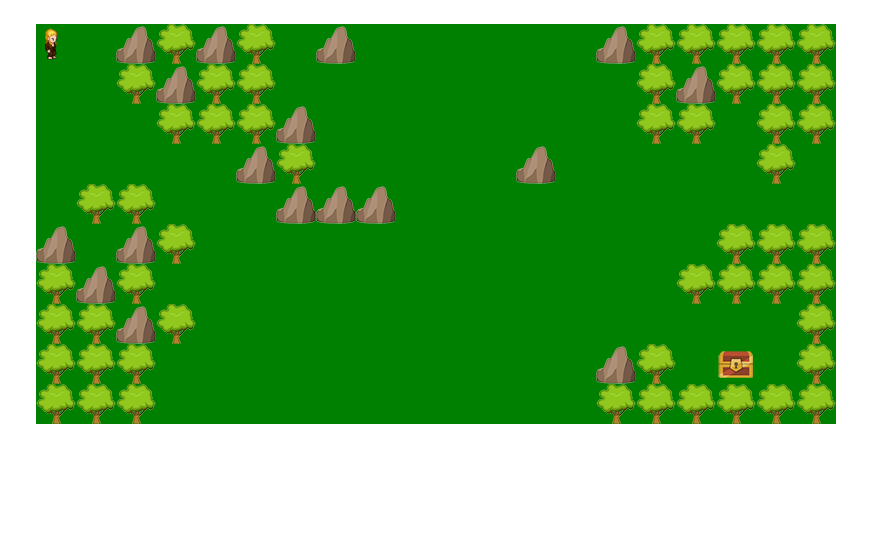
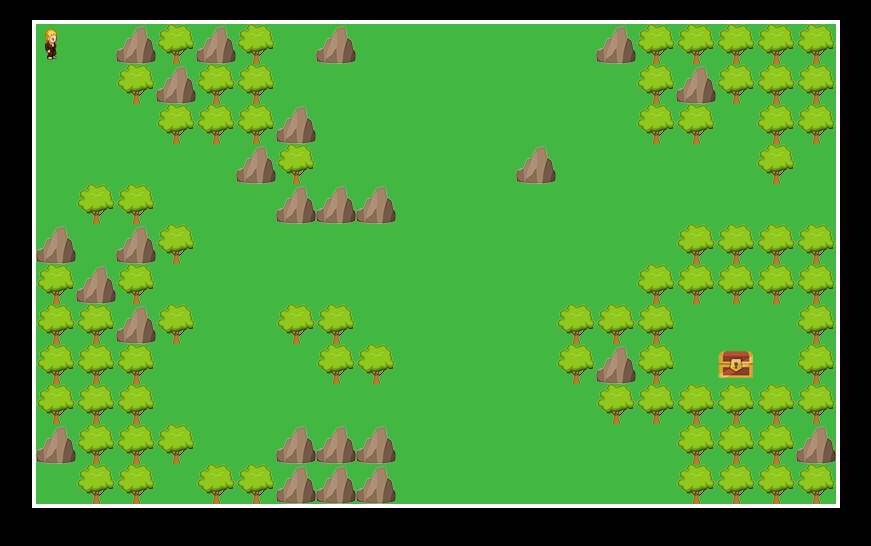
Before and after one commit to marjika/redux-game, a React (Create React App) app in the folder redux-game/: page / in a window 1280 px wide. Shown: the top 546 px of the page, without its empty margins (208-1079 px from the left). Built offline with nearby package versions, Linux system fonts and the light colour scheme.

Commit message:
with working player movement and secret path

```diff
--- a/redux-game/src/data/maps/1/index.js
+++ b/redux-game/src/data/maps/1/index.js
@@ -4,9 +4,11 @@ export const tiles = [
     [0,0,0,6,6,6,5,0,0,0,0,0,0,0,0,6,6,0,6,6],
     [0,0,0,0,0,5,6,0,0,0,0,0,5,0,0,0,0,0,6,0],
     [0,6,6,0,0,0,5,5,5,0,0,0,0,0,0,0,0,0,0,0],
-    [5,0,5,6,0,0,0,0,0,0,0,0,0,0,0,0,0,6,6,6],
-    [6,5,6,0,0,0,0,0,0,0,0,0,0,0,0,0,6,6,6,6],
-    [6,6,5,6,0,0,0,0,0,0,0,0,0,0,0,0,0,0,0,6],
-    [6,6,6,0,0,0,0,0,0,0,0,0,0,0,5,6,0,8,0,6],
-    [6,6,6,0,0,0,0,0,0,0,0,0,0,0,6,6,6,6,6,6]
+    [5,0,5,6,0,0,0,0,0,0,0,0,0,0,0,0,6,6,6,6],
+    [6,5,6,0,0,0,0,0,0,0,0,0,0,0,0,6,6,6,6,6],
+    [6,6,5,6,0,0,6,6,0,0,0,0,0,3,3,3,0,0,0,6],
+    [6,6,6,0,0,0,0,6,6,0,0,0,0,6,5,6,0,4,0,6],
+    [6,6,6,0,0,0,0,0,0,0,0,0,0,0,6,6,6,6,6,6],
+    [5,6,6,6,0,0,5,5,5,0,0,0,0,0,0,0,6,6,6,5],
+    [0,6,6,0,6,6,5,5,5,0,0,0,0,0,0,0,6,6,6,6]
 ]
--- a/redux-game/src/features/map/index.js
+++ b/redux-game/src/features/map/index.js
@@ -8,12 +8,14 @@ function getTileSprite(type) {
     switch(type) {
         case 0:
             return "grass"
+        case 3:
+            return "tree"
+        case 4:
+            return "chest"
         case 5:
             return "rock"
         case 6:
             return "tree"
-        case 8:
-            return "chest"
     }
 }
 
@@ -49,7 +51,7 @@ function Map(props) {
                 top: "0px",
                 left: "0px",
                 width: "800px",
-                height: "400px",
+                height: "480px",
                 backgroundColor: "green",
                 border: "4px solid white"
             }}
--- a/redux-game/src/features/map/style.css
+++ b/redux-game/src/features/map/style.css
@@ -1,10 +1,6 @@
 .tile {
     display: inline-flex;
-    background-color: green;
-}
-
-.grass {
-    background-color: green;
+    background-color: #42b842;
 }
 
 .rock {
--- a/redux-game/src/features/player/movement.js
+++ b/redux-game/src/features/player/movement.js
@@ -18,17 +18,22 @@ export default function handleMovement(player) {
         }
     }
 
-    function getSpriteLocation(direction) {
+    function getSpriteLocation(direction, walkIndex) {
         switch(direction) {
             case "NORTH":
-                return "0px 0px"
+                return `${SPRITE_SIZE*walkIndex}px ${SPRITE_SIZE*0}px`
             case "EAST":
-                return "0px 40px"
+                return `${SPRITE_SIZE*walkIndex}px ${SPRITE_SIZE*1}px`
             case "SOUTH":
-                return "0px 80px"
+                return `${SPRITE_SIZE*walkIndex}px ${SPRITE_SIZE*2}px`
             case "WEST":
-                return "0px 120px"
+                return `${SPRITE_SIZE*walkIndex}px ${SPRITE_SIZE*3}px`
         }
+    }
+
+    function getWalkIndex() {
+        const walkIndex = store.getState().player.walkIndex;
+        return walkIndex >= 8 ? 0 : walkIndex + 1;
     }
 
     function observeBoundaries(oldPos, newPos) {
@@ -45,12 +50,14 @@ export default function handleMovement(player) {
     }
 
     function dispatchMove(direction, newPos) {
+           const walkIndex = getWalkIndex();
            store.dispatch({
             type: "MOVE_PLAYER",
             payload: {
                 position: newPos,
                 direction: direction,
-                spriteLocation: getSpriteLocation(direction)
+                walkIndex,
+                spriteLocation: getSpriteLocation(direction, walkIndex)
             }
         })
     }
--- a/redux-game/src/features/player/reducer.js
+++ b/redux-game/src/features/player/reducer.js
@@ -1,7 +1,8 @@
 const initialState = {
     position: [0, 0],
     spriteLocation: "40px 40px",
-    direction: "east"
+    direction: "east",
+    walkIndex: 0
 }
 
 const playerReducer = (state=initialState, action) => {
--- a/redux-game/src/index.css
+++ b/redux-game/src/index.css
@@ -2,4 +2,5 @@ body {
   margin: 0;
   padding: 0;
   font-family: sans-serif;
+  background-color: black;
 }
```
